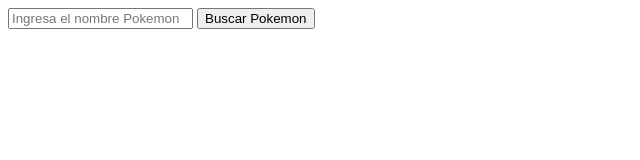
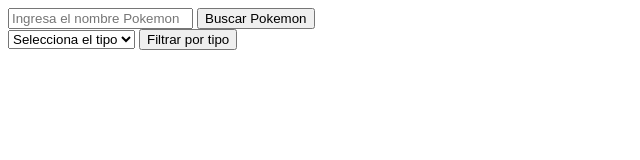
Before and after one commit to Diana-GR/API-CTC, a plain HTML site: page index.html in a window 1280 px wide. Shown: the whole page, without its empty margins (0-640 px from the left). Drawn offline with Linux system fonts and the light colour scheme.

Commit message:
Update index.html

```diff
--- a/index.html
+++ b/index.html
@@ -4,6 +4,7 @@
     <meta charset="UTF-8" />
     <meta name="viewport" content="width=device-width, initial-scale=1.0" />
     <title>Pokemon Info</title>
+    <link rel="stylesheet" href="./css/index.css" />
   </head>
   <body>
     <div id="pokemon-info">
@@ -13,7 +14,31 @@
         placeholder="Ingresa el nombre Pokemon"
       />
       <button id="buscar-btn">Buscar Pokemon</button>
+      <br />
+      <select id="pokemon-type">
+        <option value="">Selecciona el tipo</option>
+        <option value="fire">Fuego</option>
+        <option value="water">Agua</option>
+        <option value="grass">Planta</option>
+        <option value="electric">Eléctrico</option>
+        <option value="rock">Roca</option>
+        <option value="ground">Tierra</option>
+        <option value="psychic">Psíquico</option>
+        <option value="dark">Siniestro</option>
+        <option value="fairy">Hada</option>
+        <option value="normal">Normal</option>
+        <option value="fighting">Lucha</option>
+        <option value="flying">Volador</option>
+        <option value="poison">Veneno</option>
+        <option value="bug">Bicho</option>
+        <option value="ghost">Fantasma</option>
+        <option value="steel">Acero</option>
+        <option value="dragon">Dragón</option>
+        <option value="ice">Hielo</option>
+      </select>
+      <button id="filtrar-btn">Filtrar por tipo</button>
     </div>
+    <div id="pokemon-results"></div>
     <script type="module" src="index.js"></script>
   </body>
 </html>
```
